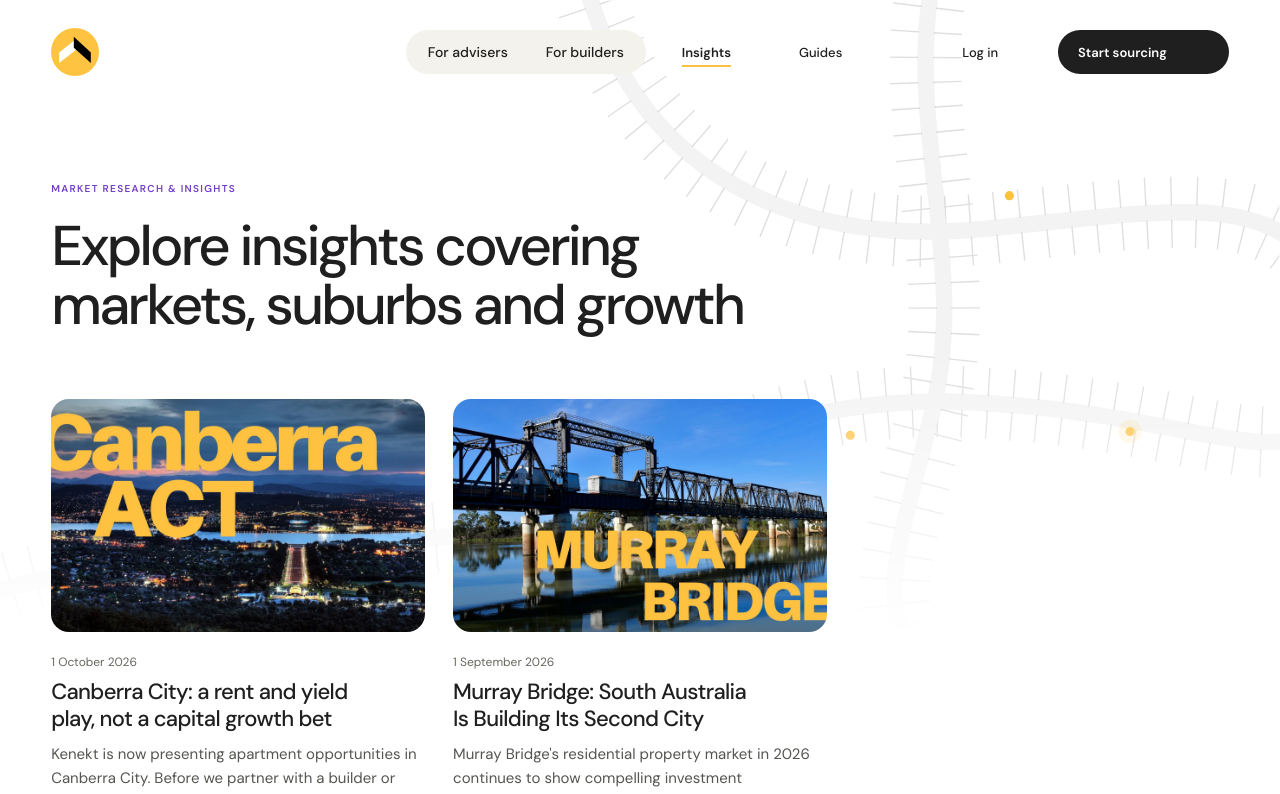
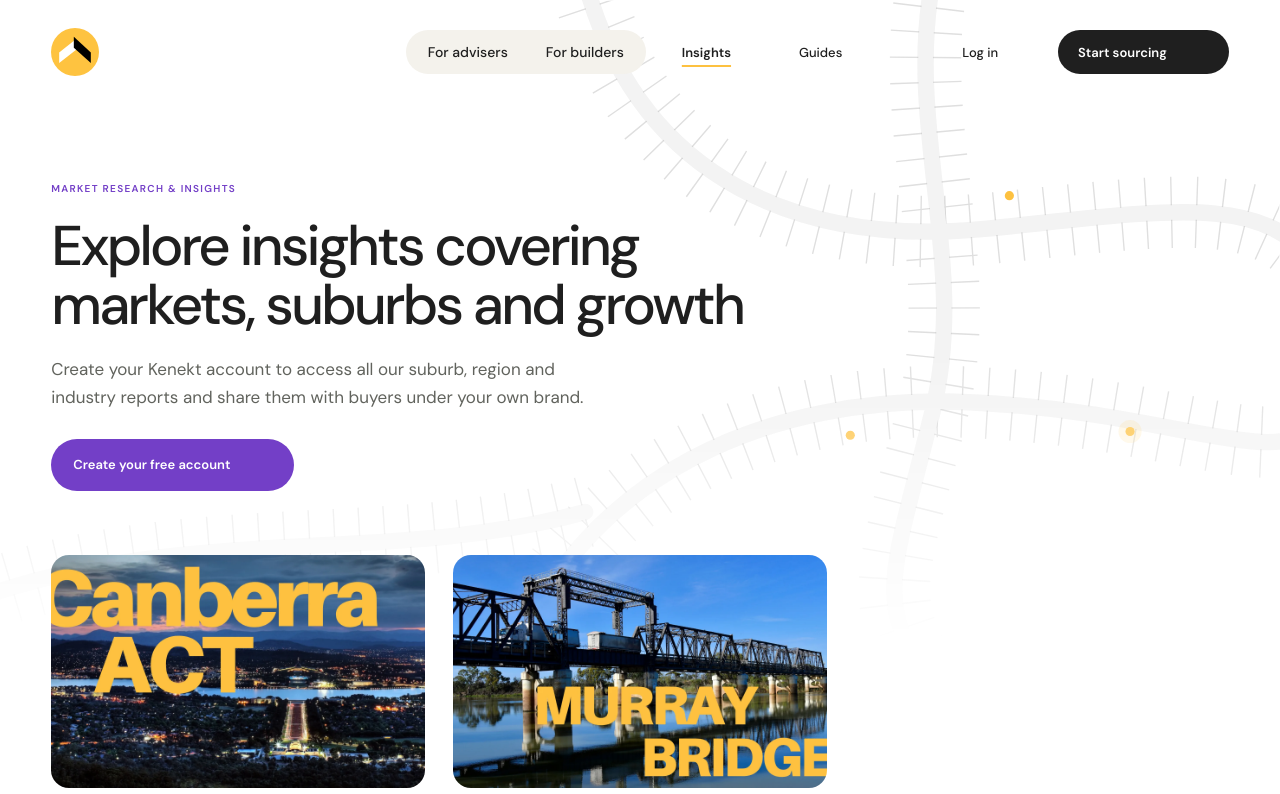
Before and after one commit to pdeka/kenekt-site, a Next.js app: page /insights in a window 1280 px wide. Shown: the top 794 px of the page. Built offline with nearby package versions, Linux system fonts and the light colour scheme; what @lordicon/element would draw is missing.

Commit message:
Add a sign-up prompt to the Insights hero
The /insights heading is now followed by a line inviting advisers to
create a Kenekt account for the suburb, region and industry reports, and
a sign-up button styled like the home hero's.

Co-Authored-By: Claude Opus 5.5 <noreply@anthropic.com>

```diff
--- a/app/insights/insights.css
+++ b/app/insights/insights.css
@@ -81,6 +81,28 @@
     font-weight: 500;
     margin: 20px 0 0;
     max-width: 760px;
+  }
+
+  /* Sign-up prompt under the heading, set like the home hero's intro and button */
+  > p {
+    max-width: 560px;
+    margin: 20px 0 0;
+    font-size: 17px;
+    line-height: 1.65;
+    color: #61635d;
+    text-wrap: pretty;
+
+    @media (max-width: 600px) {
+      font-size: 16px;
+    }
+  }
+
+  .hero-actions {
+    margin-top: 28px;
+
+    @media (max-width: 600px) {
+      margin-top: 22px;
+    }
   }
 }
 
--- a/app/insights/page.jsx
+++ b/app/insights/page.jsx
@@ -45,6 +45,22 @@ export default function InsightsIndex() {
       <section className="insights-head shell">
         <span>Market Research & Insights</span>
         <h1>Explore insights covering markets, suburbs and growth</h1>
+        <p>
+          Create your Kenekt account to access all our suburb, region and industry reports and share them with buyers under your own brand.
+        </p>
+        <div className="hero-actions">
+          <a className="pill pill-blue" href="https://portal.kenekt.com.au/sign_up">
+            Create your free account
+            <lord-icon
+              src="https://cdn.lordicon.com/cyvvyiob.json"
+              trigger="hover"
+              state="hover-pinch"
+              colors="primary:#4be1ec,secondary:#cb5eee"
+              stroke="bold"
+              style={{ width: 24, height: 24 }}
+            ></lord-icon>
+          </a>
+        </div>
       </section>
 
       <section className="insights-list shell">
```
